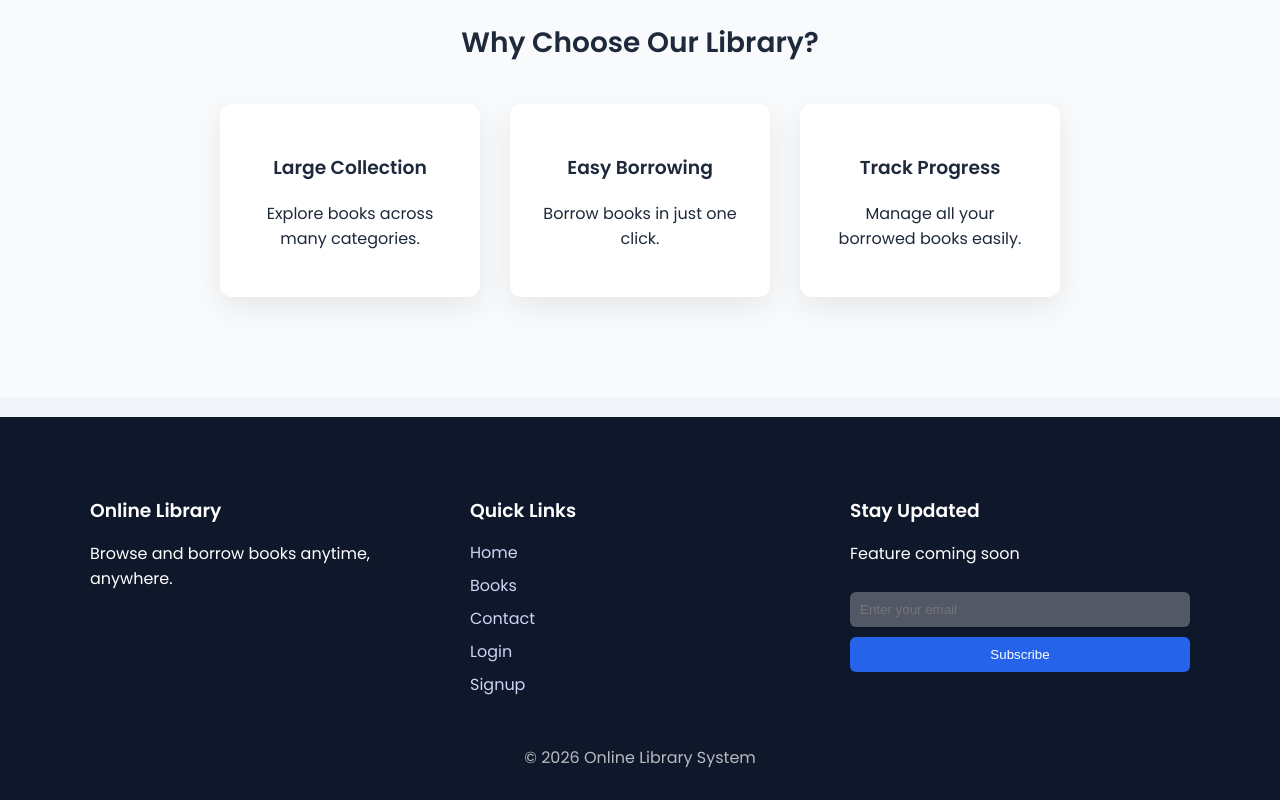
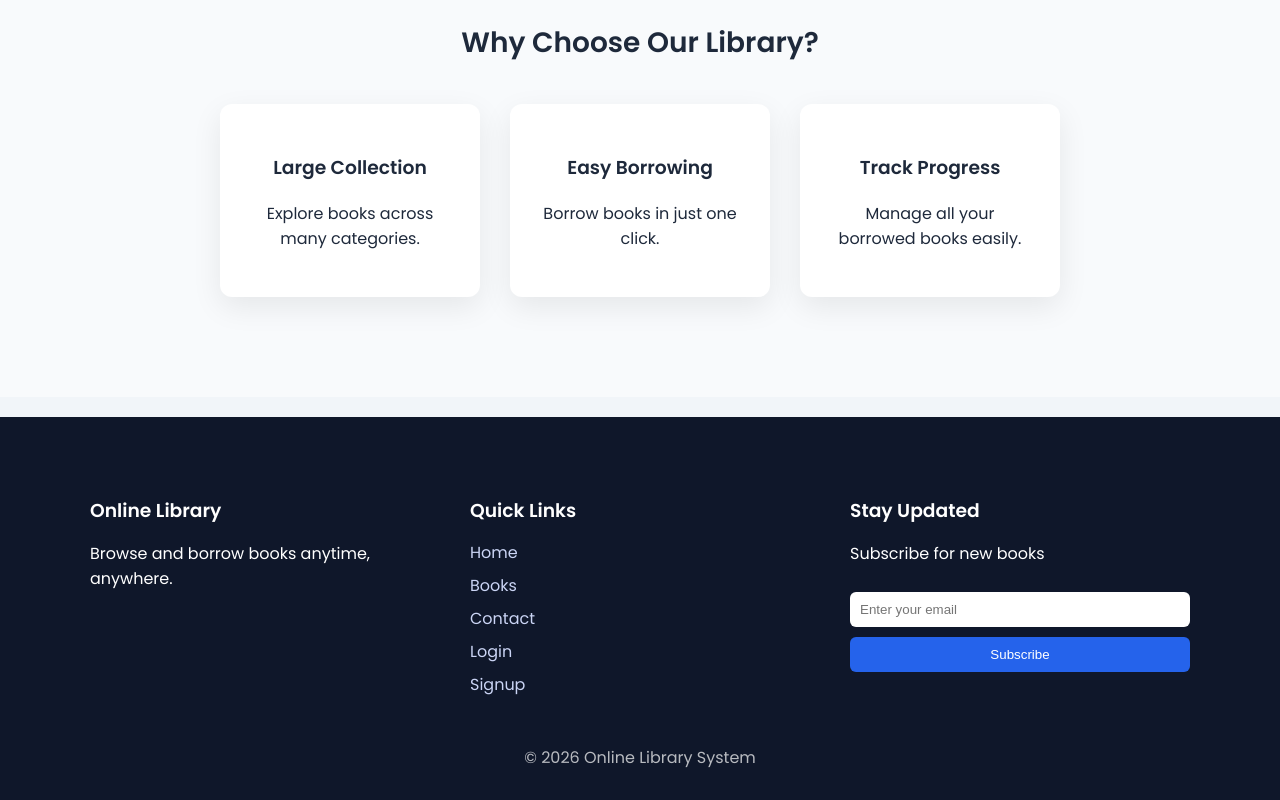
Before and after one commit to alhussainalshehhi/library, a React (Create React App) app in the folder client/: page / in a window 1280 px wide. Shown: the part 971-1771 px from the top of the page. Built offline with nearby package versions, Linux system fonts and the light colour scheme; no server answers.

Commit message:
Fix footer: make links dynamic based on auth state and align with navbar

```diff
--- a/client/src/components/Footer.js
+++ b/client/src/components/Footer.js
@@ -1,19 +1,26 @@
-import { Link, useNavigate } from "react-router-dom";
+import { Link } from "react-router-dom";
+import { useState } from "react";
 
 function Footer() {
-  const navigate = useNavigate();
   const user = JSON.parse(localStorage.getItem("user"));
+  const [email, setEmail] = useState("");
+  const [message, setMessage] = useState("");
 
-  const handleLogout = () => {
-    localStorage.removeItem("token");
-    localStorage.removeItem("user");
-    navigate("/login");
+  const handleSubscribe = (e) => {
+    e.preventDefault();
+
+    if (!email) {
+      setMessage("Please enter an email");
+      return;
+    }
+
+    setMessage("Subscribed successfully!");
+    setEmail("");
   };
 
   return (
     <footer className="footer">
       <div className="footer-content">
-
         <div>
           <h3>Online Library</h3>
           <p>Browse and borrow books anytime, anywhere.</p>
@@ -21,37 +28,36 @@ function Footer() {
 
         <div>
           <h3>Quick Links</h3>
-
           <Link to="/">Home</Link>
           <Link to="/books">Books</Link>
-
-          {user && <Link to="/dashboard">Dashboard</Link>}
-          {user && <Link to="/borrowed">My Books</Link>}
-
           <Link to="/contact">Contact</Link>
 
           {!user && <Link to="/login">Login</Link>}
           {!user && <Link to="/signup">Signup</Link>}
 
-          {user && (
-            <button onClick={handleLogout} className="footer-logout">
-              Logout
-            </button>
-          )}
+          {user && <Link to="/dashboard">Dashboard</Link>}
+          {user && <Link to="/borrowed">My Books</Link>}
         </div>
 
         <div>
           <h3>Stay Updated</h3>
-          <p>Feature coming soon</p>
-          <input type="email" placeholder="Enter your email" disabled />
-          <button disabled>Subscribe</button>
+          <p>Subscribe for new books</p>
+
+          <form onSubmit={handleSubscribe}>
+            <input
+              type="email"
+              placeholder="Enter your email"
+              value={email}
+              onChange={(e) => setEmail(e.target.value)}
+            />
+            <button type="submit">Subscribe</button>
+          </form>
+
+          {message && <p className="success-msg">{message}</p>}
         </div>
-
       </div>
 
-      <div className="footer-bottom">
-        © 2026 Online Library System
-      </div>
+      <div className="footer-bottom">© 2026 Online Library System</div>
     </footer>
   );
 }
```
